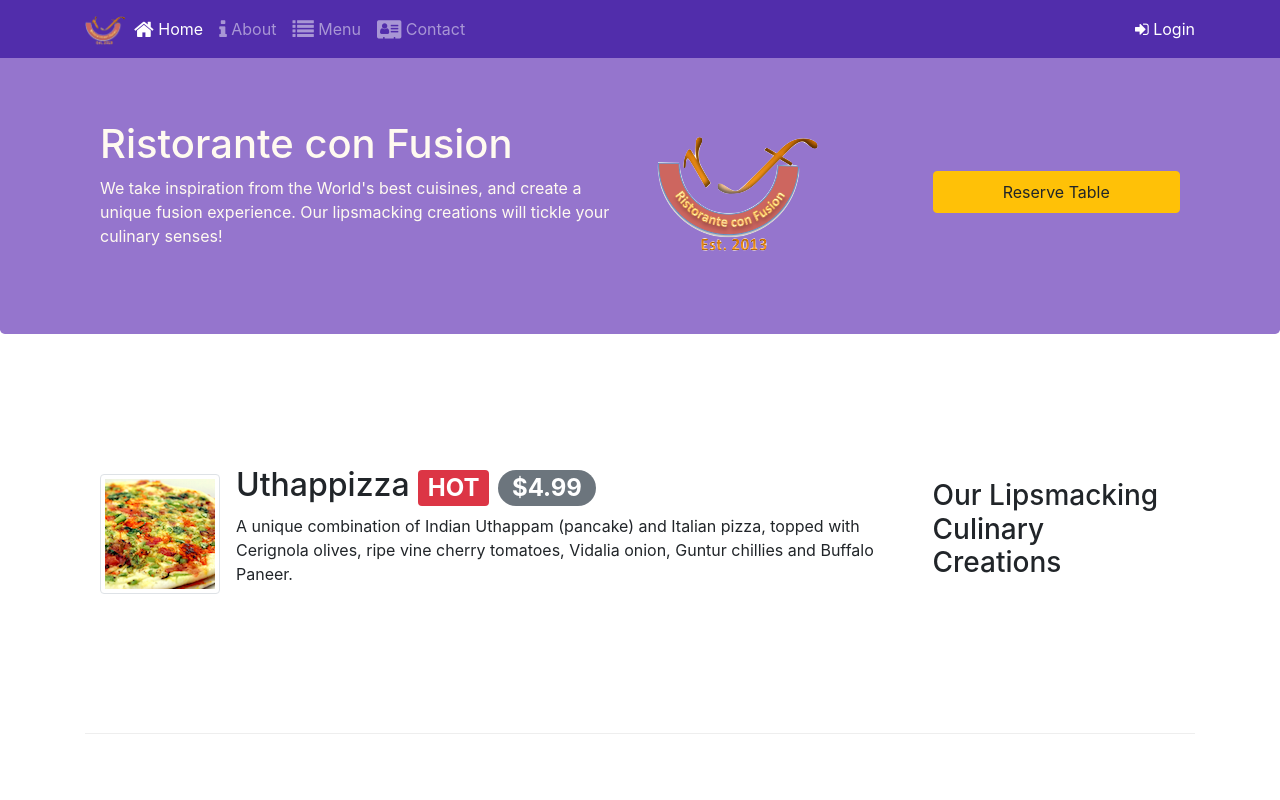
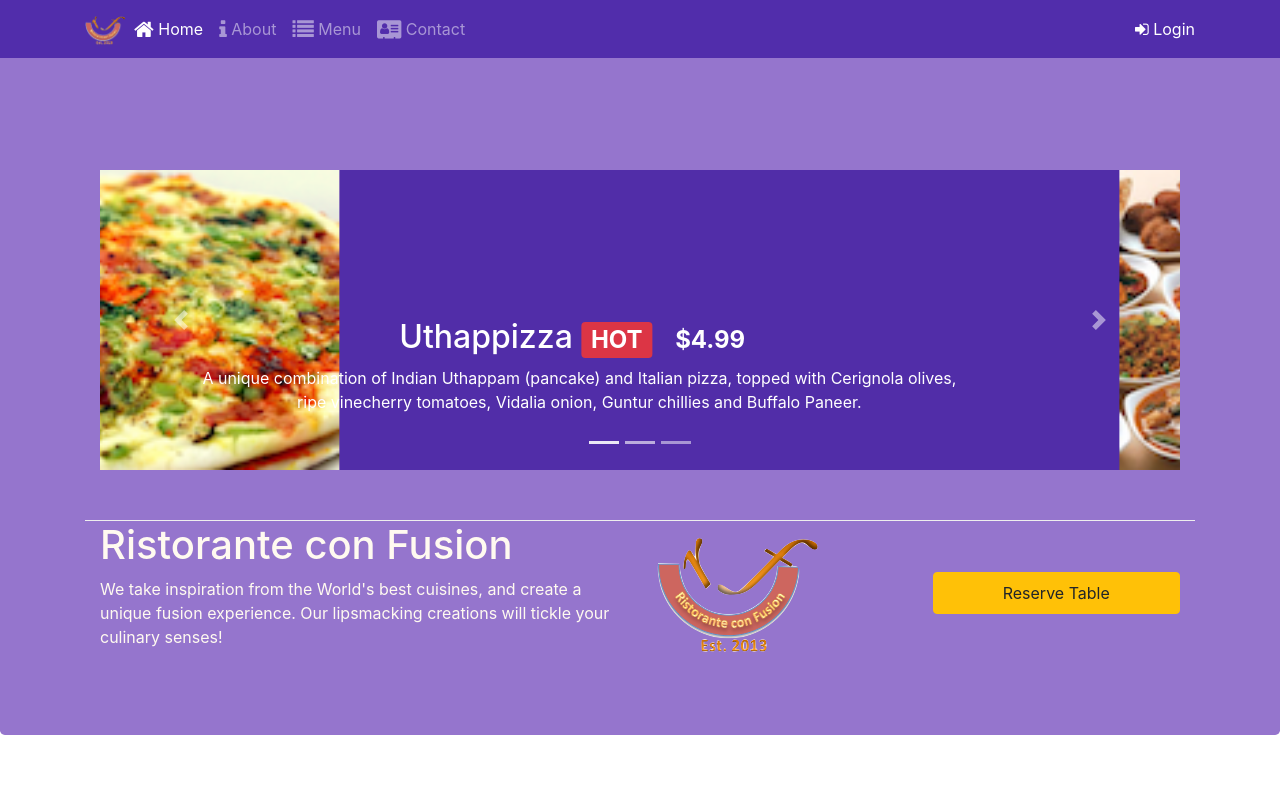
Before and after one commit to naidugova/bootstrapproject, a website: page index.html in a window 1280 px wide. Shown: the top 800 px of the page. Drawn offline with nearby package versions, Linux system fonts and the light colour scheme.

Commit message:
added carousel

```diff
--- a/css/index.css
+++ b/css/index.css
@@ -42,3 +42,17 @@ body {
     border-bottom: 1px solid #ddd;
     padding: 10px;
 }
+.carousel {
+    background:#512DA8;
+}
+
+.carousel-item {
+  height: 300px;
+}
+
+.carousel-item img {
+    position: absolute;
+    top: 0;
+    left: 0;
+    min-height: 300px;
+}
--- a/index.html
+++ b/index.html
@@ -73,6 +73,51 @@
     </div>
     <header class="jumbotron">
         <div class="container">
+            <div class="row row-content">
+                <div class="col">
+                    <div id="mycarousel" class="carousel slide" data-ride="carousel">
+                        <div class="carousel-inner" role="listbox">
+                            <div class="carousel-item active">
+                                <img class="d-block img-fluid" src="img/uthappizza.png" alt="Uthappizza">
+                                <div class="carousel-caption d-none d-md-block">
+                                    <h2>Uthappizza <span class="badge badge-danger">HOT</span> <span class="badge badge-pill badge-default">$4.99</span></h2>
+                                <p class="d-none d-sm-block">A unique combination of Indian Uthappam (pancake) and Italian pizza, topped with Cerignola olives, ripe vinecherry tomatoes, Vidalia onion, Guntur chillies and Buffalo Paneer.</p>
+                                </div>
+                            </div>
+                            <div class="carousel-item">
+                                <img class="d-block img-fluid" src="img/buffet.png" alt="Buffet">
+                                <div class="carousel-caption d-none d-md-block">
+                                    <h2 class="mt-0">Weekend Grand Buffet <span class="badge badge-danger">NEW</span></h2>
+                                    <p class="d-none d-sm-block">Featuring mouthwatering combinations with a choice of five different salads, six enticing appetizers, six main entrees and five choicest desserts. Free flowing bubbly and soft drinks. All for just $19.99 per person </p>
+                                </div>
+                            </div>
+                            <div class="carousel-item">
+                                <img class="d-block img-fluid" src="img/alberto.png" alt="Albertyo somayya">
+                                <div class="carousel-caption d-none d-md-block">
+                                    h2 class="mt-0">Alberto Somayya</h2>
+                                    <h4>Executive Chef</h4>
+                                    <p class="d-none d-sm-block">Award winning three-star Michelin chef with wide
+                                    International experience having worked closely with
+                                    whos-who in the culinary world, he specializes in
+                                    creating mouthwatering Indo-Italian fusion experiences.
+                                    </p>
+                                </div>
+                            </div>
+                            <ol class="carousel-indicators">
+                                <li data-target="#mycarousel" data-slide-to="0" class="active"></li>
+                                <li data-target="#mycarousel" data-slide-to="1"></li>
+                                <li data-target="#mycarousel" data-slide-to="2"></li>
+                            </ol>
+                            <a class="carousel-control-prev" href="#mycarousel" role="button" data-slide="prev">
+                            <span class="carousel-control-prev-icon"></span>
+                            </a>
+                            <a class="carousel-control-next" href="#mycarousel" role="button" data-slide="next">
+                            <span class="carousel-control-next-icon"></span>
+                            </a>
+                        </div>
+                    </div>
+                </div>
+            </div>
             <div class="row row-header">
                 <div class="col-12 col-sm-6">
                     <h1>Ristorante con Fusion</h1>
```
